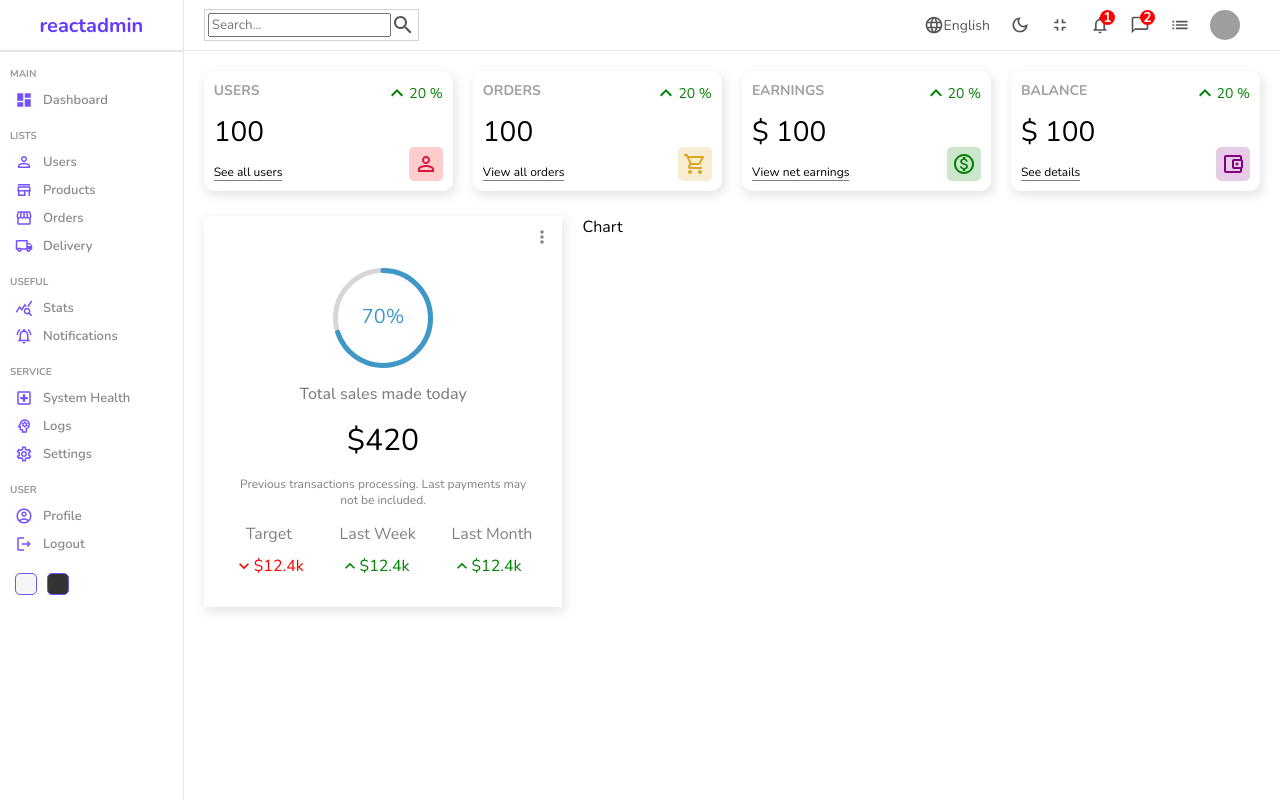
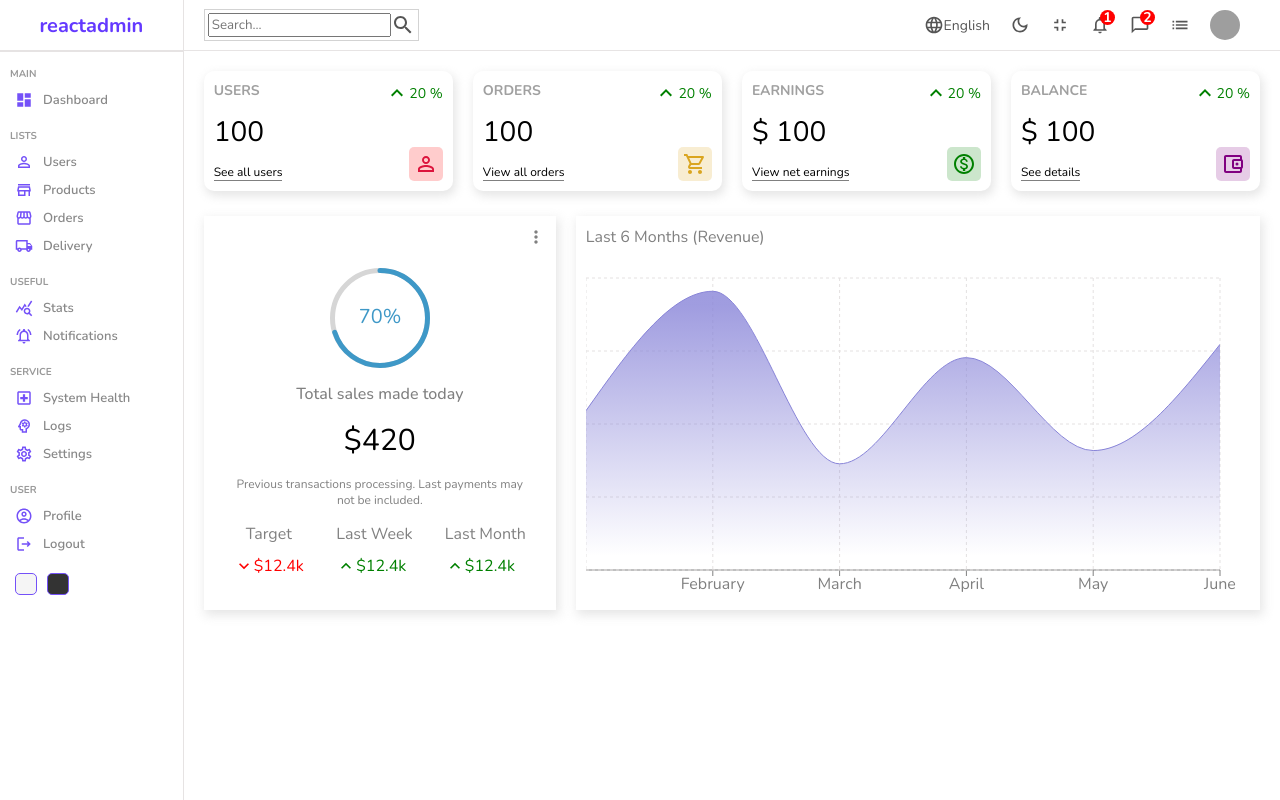
Before and after one commit to MiltonDevSis/React_Dashboard, a React (Create React App) app: page / in a window 1280 px wide. Built offline with nearby package versions, Linux system fonts and the light colour scheme; grey boxes are pictures that could not be loaded.

Commit message:
Create react chart

```diff
--- a/package.json
+++ b/package.json
@@ -15,6 +15,7 @@
     "react-dom": "^17.0.2",
     "react-router-dom": "^6.2.2",
     "react-scripts": "5.0.0",
+    "recharts": "^2.1.9",
     "sass": "^1.49.9",
     "web-vitals": "^2.1.4"
   },
--- a/src/components/chart/Chart.jsx
+++ b/src/components/chart/Chart.jsx
@@ -1,9 +1,54 @@
 import "./chart.scss";
+import {
+  AreaChart,
+  Area,
+  XAxis,
+  YAxis,
+  CartesianGrid,
+  Tooltip,
+  ResponsiveContainer,
+} from "recharts";
+
+const data = [
+  { name: "January", Total: 1200 },
+  { name: "February", Total: 2100 },
+  { name: "March", Total: 800 },
+  { name: "April", Total: 1600 },
+  { name: "May", Total: 900 },
+  { name: "June", Total: 1700 },
+];
 
 const Chart = () => {
   return (
-    <div className="chart">Chart</div>
-  )
-}
+    <div className="chart">
+      <div className="titleChart">Last 6 Months (Revenue)</div>
+      <ResponsiveContainer width="100%" aspect={2 / 1}>
+        <AreaChart
+          width={730}
+          height={250}
+          data={data}
+          margin={{ top: 10, right: 30, left: 0, bottom: 0 }}
+        >
+          <defs>
+            <linearGradient id="total" x1="0" y1="0" x2="0" y2="1">
+              <stop offset="5%" stopColor="#8884d8" stopOpacity={0.8} />
+              <stop offset="95%" stopColor="#8884d8" stopOpacity={0} />
+            </linearGradient>
+          </defs>
+          <XAxis dataKey="name" stroke="gray"/>
+          <CartesianGrid strokeDasharray="3 3" className="chartGrid"/>
+          <Tooltip />
+          <Area
+            type="monotone"
+            dataKey="Total"
+            stroke="#8884d8"
+            fillOpacity={1}
+            fill="url(#total)"
+          />
+        </AreaChart>
+      </ResponsiveContainer>
+    </div>
+  );
+};
 
-export default Chart
+export default Chart;
--- a/src/components/chart/chart.scss
+++ b/src/components/chart/chart.scss
@@ -1,3 +1,15 @@
-.chart{
-    flex: 4;
+.chart {
+  flex: 4;
+  -webkit-box-shadow: 2px 4px 10px 1px rgba(0, 0, 0, 0.47);
+  box-shadow: 2px 4px 10px 1px rgba(201, 201, 201, 0.47);
+  padding: 10px;
+
+  .titleChart {
+    color: gray;
+    margin-bottom: 20px;
+  }
+
+  .chartGrid{
+      stroke: rgb(228, 225, 225);
+  }
 }
```
Also changed, not shown: 1 other file (tests, documents, lock files or other folders).
